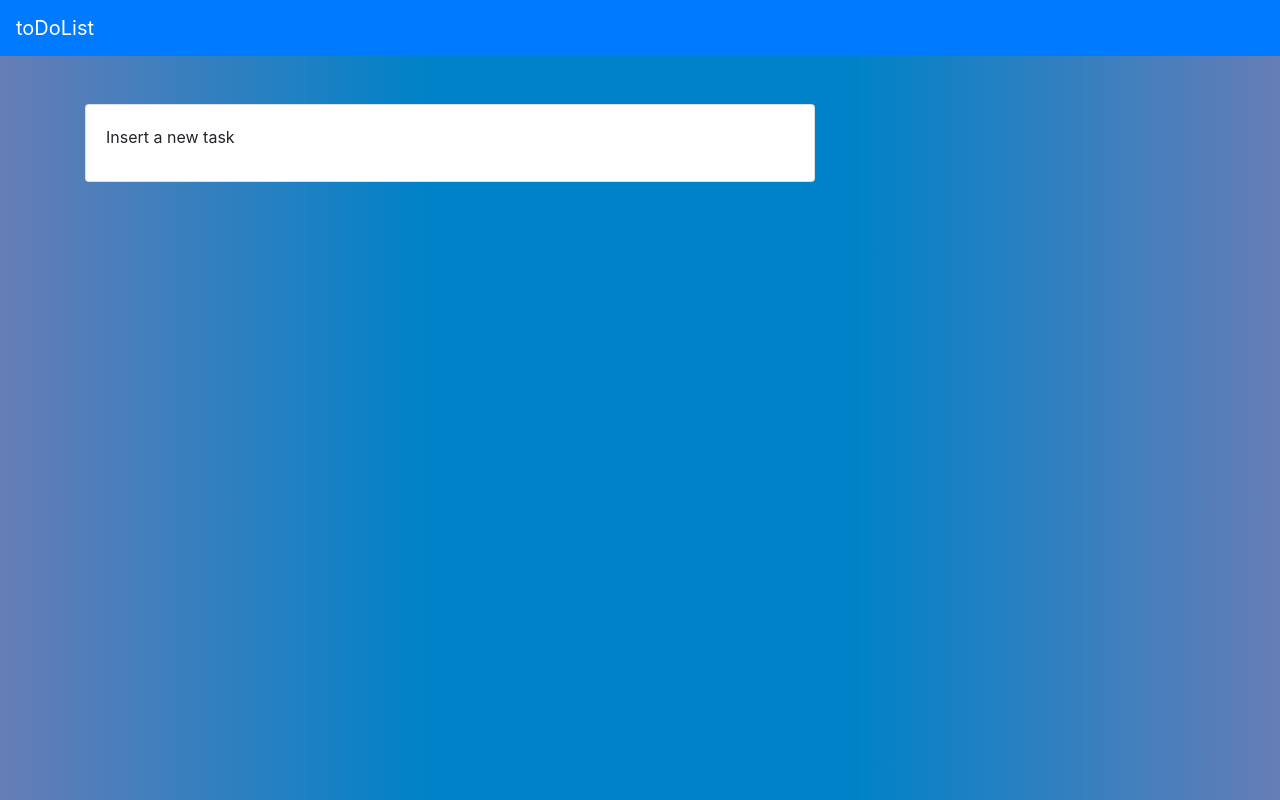
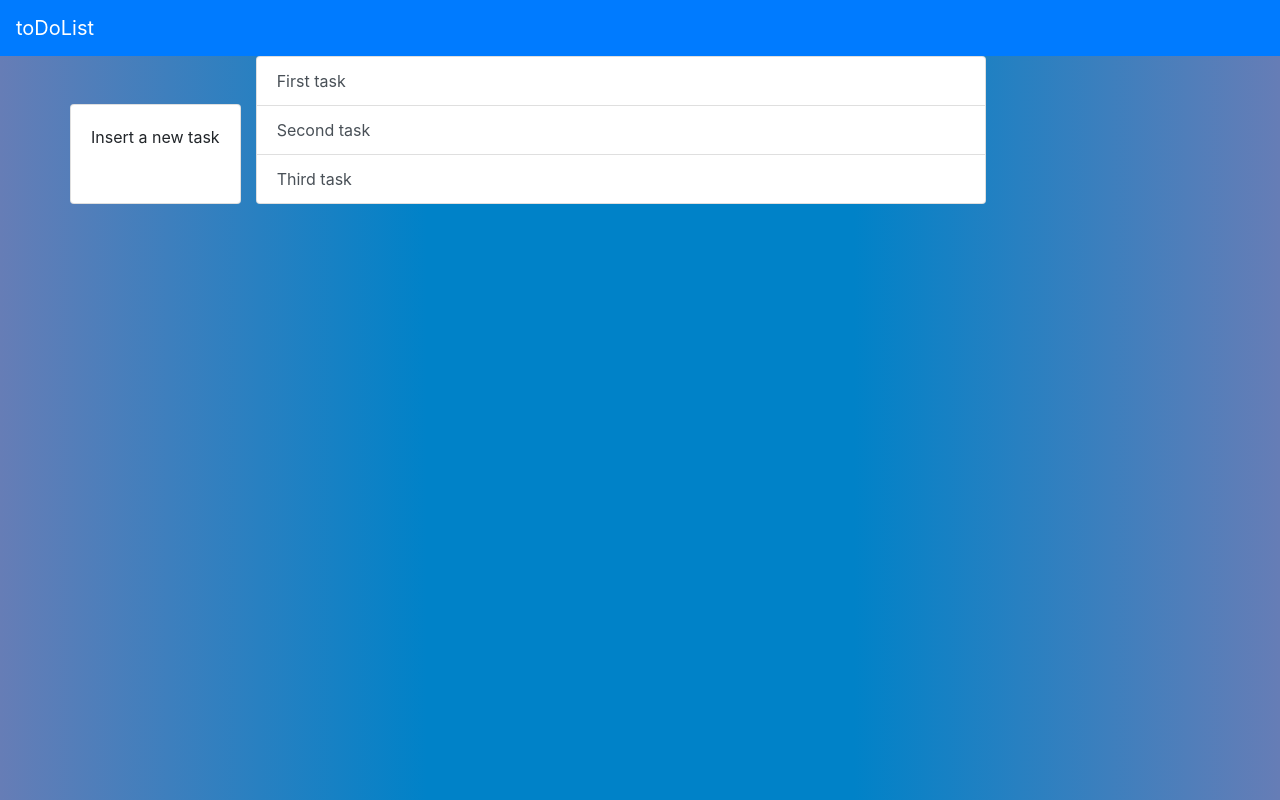
Before and after one commit to teoCardoso7/angular-toDoList, an Angular app: page / in a window 1280 px wide. Built offline with nearby package versions, Linux system fonts and the light colour scheme.

Commit message:
Front end part2
Here I start to display class items

```diff
--- a/src/app/app.component.html
+++ b/src/app/app.component.html
@@ -5,17 +5,20 @@
 </nav>
 <div class="container">
   <div class="row">
+      <div class="card mt-5">
+          <div class="card-body">
+            <div class="card-title">
+              Insert a new task
+            </div>
+          </div>
+        </div>
     <div class="col-md-8">
       <ul class="list-group">
+        <li *ngFor="let tasks of taskArray" class="list-group-item list-group-item-action">
+          {{tasks.title}}
+      </li>
+      </ul>
 
-      </ul>
-      <div class="card mt-5">
-        <div class="card-body">
-          <div class="card-title">
-            Insert a new task
-          </div>
-        </div>
-      </div>
     </div>
     <div class="col-md-4"></div>
   </div>
--- a/src/app/app.component.ts
+++ b/src/app/app.component.ts
@@ -1,10 +1,16 @@
 import { Component } from '@angular/core';
-
+import {Tasks} from './models/tasks'
 @Component({
   selector: 'app-root',
   templateUrl: './app.component.html',
   styleUrls: ['./app.component.css'],
 })
 export class AppComponent {
-  title = 'angular-toDoList';
+  taskArray: Tasks[] = [
+    {id:232, title:"First task"},
+    {id:233, title:"Second task"},
+    {id:234, title:"Third task"}
+  ];
+
+
 }
```
